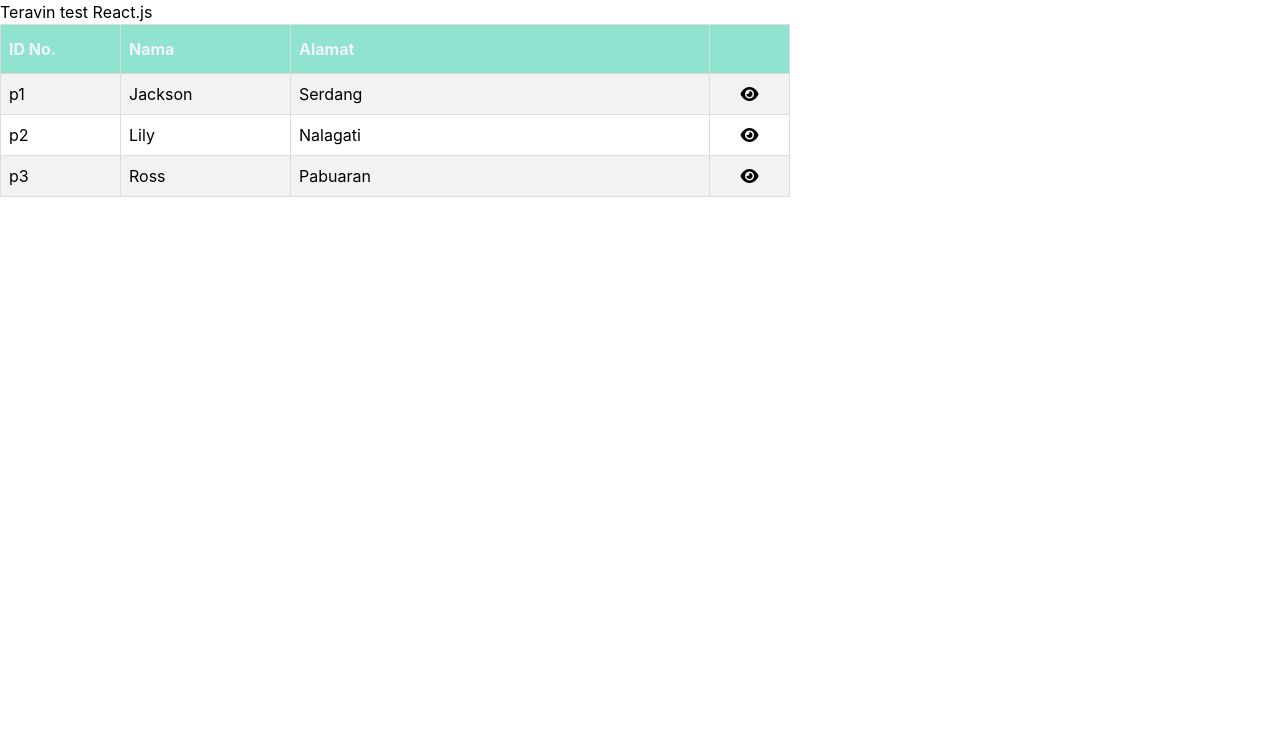
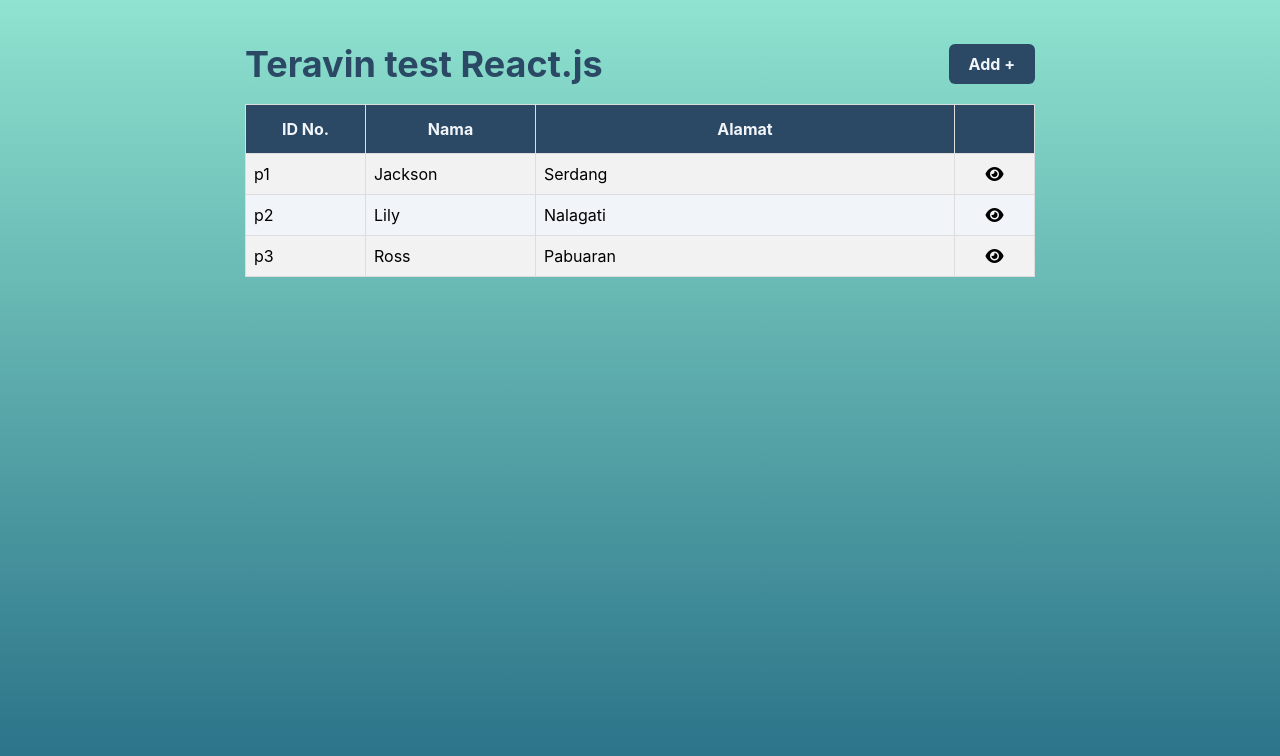
Before and after one commit to Dedenno17/react-test, a React (Create React App) app: page / in a window 1280 px wide. Shown: the top 756 px of the page. Built offline with nearby package versions, Linux system fonts and the light colour scheme.

Commit message:
memberikan style untuk app home & Table data

```diff
--- a/src/App.js
+++ b/src/App.js
@@ -5,7 +5,7 @@
 function App() {
   return (
     <BrowserRouter>
-      <div>
+      <div className="bg-gradient-to-b from-tosca to-blue">
         <Routes>
           <Route path="/" element={<Home />} />
           <Route path="/add" element={<SubmissionForm />} />
--- a/src/components/TableData/TableData.jsx
+++ b/src/components/TableData/TableData.jsx
@@ -9,22 +9,24 @@
     <div className="w-[790px]">
       <table className="border-collapse w-full">
         <tr>
-          <th className="border-[1px] border-[#ddd] py-3 px-2 text-left bg-tosca text-slate-100 w-[120px]">
+          <th className="border-[1px] border-[#ddd] py-3 px-2 text-center bg-grey text-slate-100 w-[120px]">
             ID No.
           </th>
-          <th className="border-[1px] border-[#ddd] py-3 px-2 text-left bg-tosca text-slate-100 w-[170px]">
+          <th className="border-[1px] border-[#ddd] py-3 px-2 text-center bg-grey text-slate-100 w-[170px]">
             Nama
           </th>
-          <th className="border-[1px] border-[#ddd] py-3 px-2 text-left bg-tosca text-slate-100">
+          <th className="border-[1px] border-[#ddd] py-3 px-2 text-center bg-grey text-slate-100">
             Alamat
           </th>
-          <th className="border-[1px] border-[#ddd] py-3 px-2 text-left bg-tosca text-slate-100 w-[80px]"></th>
+          <th className="border-[1px] border-[#ddd] py-3 px-2 text-center bg-grey text-slate-100 w-[80px]"></th>
         </tr>
         {DUMMY__DATA.map((item, i) => (
           <tr
             key={item.id}
             className={
-              i % 2 === 0 ? "bg-[#f2f2f2] hover:bg-[#ddd]" : "hover:bg-[#ddd]"
+              i % 2 === 0
+                ? "bg-[#f2f2f2] hover:bg-[#ddd]"
+                : "bg-slate-100 hover:bg-[#ddd]"
             }
           >
             <td className="border-[1px] border-[#ddd] p-2">{item.id}</td>
--- a/src/pages/Home.js
+++ b/src/pages/Home.js
@@ -2,8 +2,16 @@
 
 const Home = () => {
   return (
-    <div className="w-full h-[100vh] flex-col items-center">
-      <h1>Teravin test React.js</h1>
+    <div className="w-full h-[100vh] flex flex-col items-center">
+      <div className="flex justify-between items-center py-5 w-[790px] mt-6">
+        <h1 className="text-4xl font-bold text-grey">Teravin test React.js</h1>
+        <button
+          type="button"
+          className="bg-grey text-slate-100 px-5 py-2 rounded-md cursor-pointer font-bold"
+        >
+          Add +
+        </button>
+      </div>
       <TableData />
     </div>
   );
--- a/tailwind.config.js
+++ b/tailwind.config.js
@@ -5,6 +5,7 @@
     extend: {
       colors: {
         darkBlue: "#002B5B",
+        darkGrey: "#0e1e2e",
         grey: "#2B4865",
         blue: "#256D85",
         tosca: "#8FE3CF",
```
